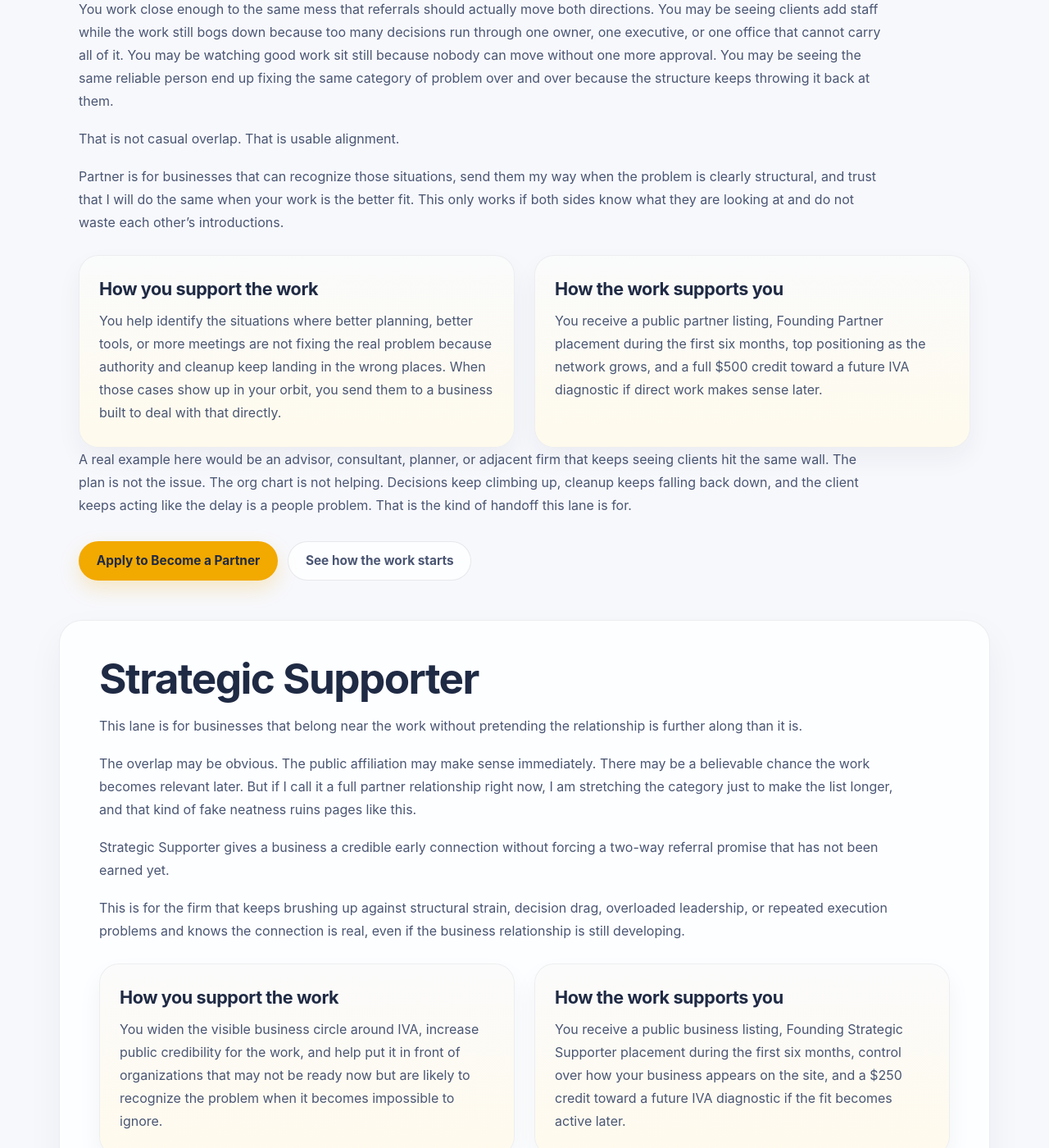
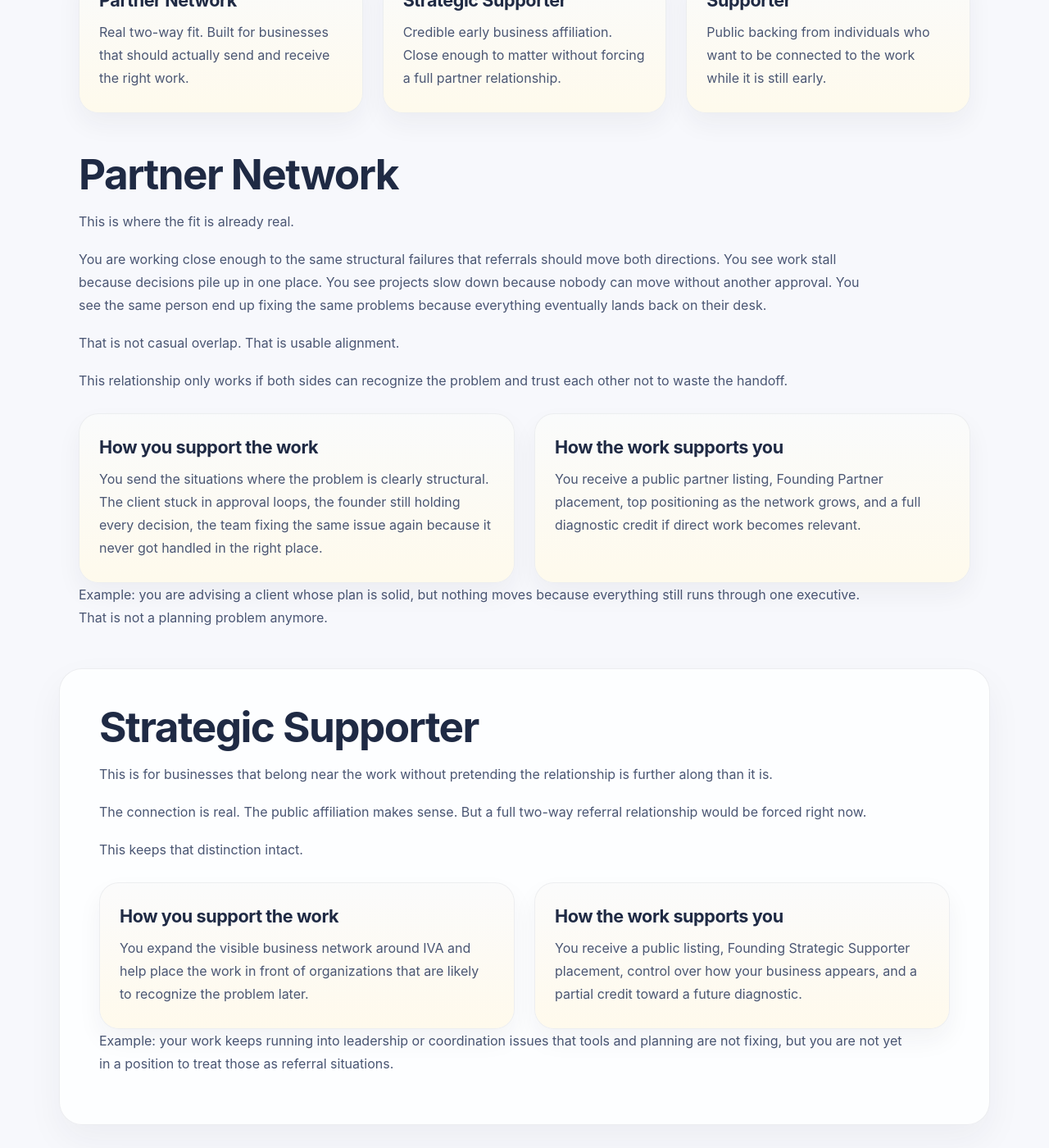
Before and after one commit to efost7873/integratedvaluearchitecture.com, a Jekyll site: the page built from partners-and-supports.html, in a window 1280 px wide and 1400 px high, scrolled down 579 px. Shown: the whole window at 82% size. Built offline with Jekyll 4.4.1, drawn with Linux system fonts in a browser that asks for light colours; some of the changed text lies outside the part shown.

Commit message:
Update partners-and-supports.html

```diff
--- a/partners-and-supports.html
+++ b/partners-and-supports.html
@@ -21,156 +21,13 @@
 
 <section class="section">
   <div class="container narrow">
-    <h2>Partner Network</h2>
-    <p>
-      This is the top lane because this is where the fit is already real.
-    </p>
-    <p>
-      You work close enough to the same mess that referrals should actually move both directions. You may be seeing clients add staff while the work still bogs down because too many decisions run through one owner, one executive, or one office that cannot carry all of it. You may be watching good work sit still because nobody can move without one more approval. You may be seeing the same reliable person end up fixing the same category of problem over and over because the structure keeps throwing it back at them.
-    </p>
-    <p>
-      That is not casual overlap. That is usable alignment.
-    </p>
-    <p>
-      Partner is for businesses that can recognize those situations, send them my way when the problem is clearly structural, and trust that I will do the same when your work is the better fit. This only works if both sides know what they are looking at and do not waste each other’s introductions.
-    </p>
+    <h2>Choose the relationship that actually fits</h2>
 
-    <div class="card-grid two-up">
-      <article class="info-card">
-        <div class="card-link">
-          <h3>How you support the work</h3>
-          <p>
-            You help identify the situations where better planning, better tools, or more meetings are not fixing the real problem because authority and cleanup keep landing in the wrong places. When those cases show up in your orbit, you send them to a business built to deal with that directly.
-          </p>
-        </div>
-      </article>
+    <div class="card-grid three-up">
 
       <article class="info-card">
-        <div class="card-link">
-          <h3>How the work supports you</h3>
-          <p>
-            You receive a public partner listing, Founding Partner placement during the first six months, top positioning as the network grows, and a full $500 credit toward a future IVA diagnostic if direct work makes sense later.
-          </p>
-        </div>
-      </article>
-    </div>
-
-    <p>
-      A real example here would be an advisor, consultant, planner, or adjacent firm that keeps seeing clients hit the same wall. The plan is not the issue. The org chart is not helping. Decisions keep climbing up, cleanup keeps falling back down, and the client keeps acting like the delay is a people problem. That is the kind of handoff this lane is for.
-    </p>
-
-    <div class="cta-block">
-      <a class="button primary" href="https://forms.cloud.microsoft/r/1PfL2D9z5U">Apply to Become a Partner</a>
-      <a class="button secondary" href="/services/">See how the work starts</a>
-    </div>
-  </div>
-</section>
-
-<section class="section alt">
-  <div class="container narrow">
-    <h2>Strategic Supporter</h2>
-    <p>
-      This lane is for businesses that belong near the work without pretending the relationship is further along than it is.
-    </p>
-    <p>
-      The overlap may be obvious. The public affiliation may make sense immediately. There may be a believable chance the work becomes relevant later. But if I call it a full partner relationship right now, I am stretching the category just to make the list longer, and that kind of fake neatness ruins pages like this.
-    </p>
-    <p>
-      Strategic Supporter gives a business a credible early connection without forcing a two-way referral promise that has not been earned yet.
-    </p>
-    <p>
-      This is for the firm that keeps brushing up against structural strain, decision drag, overloaded leadership, or repeated execution problems and knows the connection is real, even if the business relationship is still developing.
-    </p>
-
-    <div class="card-grid two-up">
-      <article class="info-card">
-        <div class="card-link">
-          <h3>How you support the work</h3>
-          <p>
-            You widen the visible business circle around IVA, increase public credibility for the work, and help put it in front of organizations that may not be ready now but are likely to recognize the problem when it becomes impossible to ignore.
-          </p>
-        </div>
-      </article>
-
-      <article class="info-card">
-        <div class="card-link">
-          <h3>How the work supports you</h3>
-          <p>
-            You receive a public business listing, Founding Strategic Supporter placement during the first six months, control over how your business appears on the site, and a $250 credit toward a future IVA diagnostic if the fit becomes active later.
-          </p>
-        </div>
-      </article>
-    </div>
-
-    <p>
-      A real example here would be a business that works near leadership friction, operational slowdowns, or organizational coordination problems and wants to be publicly connected to this work now, without claiming a standing referral relationship before one actually exists.
-    </p>
-
-    <div class="cta-block">
-      <a class="button primary" href="https://forms.cloud.microsoft/r/Ardd9wZsmL">Request Strategic Supporter Status</a>
-      <a class="button secondary" href="/what-clients-get/">See what clients get</a>
-    </div>
-  </div>
-</section>
-
-<section class="section">
-  <div class="container narrow">
-    <h2>Supporter Program</h2>
-    <p>
-      This one is for people who want to back the work publicly and stay close to it while it grows.
-    </p>
-    <p>
-      They are not joining because they need a business development credit. They are joining because they know this pattern when they see it. They have watched one competent person quietly become the cleanup crew for everybody else. They have sat through useless training just to stop the reminder emails. They have seen work go up the chain for approval, come back with edits from someone who cannot do the work, and land right back on the desk of the person who already did it once.
-    </p>
-    <p>
-      Supporter is for people who want their name attached to the work while it is still early and who want a closer line of sight into what is being built, written, tested, and put into the world.
-    </p>
-    <p>
-      That means this lane has to offer more than a thank-you and a listing. The value here is early visibility, founding recognition, and real proximity to the work as it develops.
-    </p>
-
-    <div class="card-grid two-up">
-      <article class="info-card">
-        <div class="card-link">
-          <h3>How you support the work</h3>
-          <p>
-            You provide early public backing, visible legitimacy, and proof that this work is landing with people who have lived close enough to these failures to recognize them immediately.
-          </p>
-        </div>
-      </article>
-
-      <article class="info-card">
-        <div class="card-link">
-          <h3>How the work supports you</h3>
-          <p>
-            You receive public recognition on the site, Founding Supporter placement during the first six months, top positioning as the supporter network grows, and closer connection to the work through early visibility into what is taking shape before it reaches everyone else.
-          </p>
-        </div>
-      </article>
-    </div>
-
-    <p>
-      A real example here would be someone who has spent years watching good people get buried under cleanup, delay, and repeated rework and wants to publicly back a business that is finally naming the problem for what it is instead of dressing it up.
-    </p>
-
-    <div class="cta-block">
-      <a class="button primary" href="https://buy.stripe.com/cNi5kE3jmcGAfJcdLBfrW03">Join as a Supporter</a>
-      <a class="button secondary" href="/about/">Why this work exists</a>
-    </div>
-
-    <p class="section-note">
-      After payment, supporters will be sent to a short form to provide listing details for the site.
-    </p>
-  </div>
-</section>
-
-<section class="section alt">
-  <div class="container narrow">
-    <h2>How these three lanes differ</h2>
-    <div class="card-grid three-up">
-      <article class="info-card">
         <a class="card-link" href="https://forms.cloud.microsoft/r/1PfL2D9z5U">
-          <h3>Partner</h3>
+          <h3>Partner Network</h3>
           <p>
             Real two-way fit. Built for businesses that should actually send and receive the right work.
           </p>
@@ -181,7 +38,7 @@
         <a class="card-link" href="https://forms.cloud.microsoft/r/Ardd9wZsmL">
           <h3>Strategic Supporter</h3>
           <p>
-            Credible early business affiliation. Close enough to matter, without overstating the relationship.
+            Credible early business affiliation. Close enough to matter without forcing a full partner relationship.
           </p>
         </a>
       </article>
@@ -194,57 +51,149 @@
           </p>
         </a>
       </article>
+
     </div>
   </div>
 </section>
 
 <section class="section">
   <div class="container narrow">
-    <h2>Founding listings</h2>
+    <h2>Partner Network</h2>
     <p>
-      The first six months carry founding placement across all three lanes. Those listings stay at the top as the network grows.
+      This is where the fit is already real.
     </p>
     <p>
-      At launch, the homepage will also include two rotating carousels tied to this network. One will feature Partner and Strategic Supporter businesses. The other will feature Supporters. This page is where the full listings live.
+      You are working close enough to the same structural failures that referrals should move both directions. You see work stall because decisions pile up in one place. You see projects slow down because nobody can move without another approval. You see the same person end up fixing the same problems because everything eventually lands back on their desk.
+    </p>
+    <p>
+      That is not casual overlap. That is usable alignment.
+    </p>
+    <p>
+      This relationship only works if both sides can recognize the problem and trust each other not to waste the handoff.
     </p>
 
-    <div class="card-grid three-up">
+    <div class="card-grid two-up">
+
       <article class="info-card">
         <div class="card-link">
-          <h3>Founding Partners</h3>
+          <h3>How you support the work</h3>
           <p>
-            Businesses with active two-way fit will appear here.
+            You send the situations where the problem is clearly structural. The client stuck in approval loops, the founder still holding every decision, the team fixing the same issue again because it never got handled in the right place.
           </p>
-          <div class="inline-links">
-            <a href="https://forms.cloud.microsoft/r/1PfL2D9z5U">Apply now</a>
-          </div>
         </div>
       </article>
 
       <article class="info-card">
         <div class="card-link">
-          <h3>Founding Strategic Supporters</h3>
+          <h3>How the work supports you</h3>
           <p>
-            Businesses with credible early affiliation and future potential fit will appear here.
+            You receive a public partner listing, Founding Partner placement, top positioning as the network grows, and a full diagnostic credit if direct work becomes relevant.
           </p>
-          <div class="inline-links">
-            <a href="https://forms.cloud.microsoft/r/Ardd9wZsmL">Request status</a>
-          </div>
+        </div>
+      </article>
+
+    </div>
+
+    <p>
+      Example: you are advising a client whose plan is solid, but nothing moves because everything still runs through one executive. That is not a planning problem anymore.
+    </p>
+
+  </div>
+</section>
+
+<section class="section alt">
+  <div class="container narrow">
+    <h2>Strategic Supporter</h2>
+    <p>
+      This is for businesses that belong near the work without pretending the relationship is further along than it is.
+    </p>
+    <p>
+      The connection is real. The public affiliation makes sense. But a full two-way referral relationship would be forced right now.
+    </p>
+    <p>
+      This keeps that distinction intact.
+    </p>
+
+    <div class="card-grid two-up">
+
+      <article class="info-card">
+        <div class="card-link">
+          <h3>How you support the work</h3>
+          <p>
+            You expand the visible business network around IVA and help place the work in front of organizations that are likely to recognize the problem later.
+          </p>
         </div>
       </article>
 
       <article class="info-card">
         <div class="card-link">
-          <h3>Founding Supporters</h3>
+          <h3>How the work supports you</h3>
           <p>
-            Individual early backers of the work will appear here.
+            You receive a public listing, Founding Strategic Supporter placement, control over how your business appears, and a partial credit toward a future diagnostic.
           </p>
-          <div class="inline-links">
-            <a href="https://buy.stripe.com/cNi5kE3jmcGAfJcdLBfrW03">Join now</a>
-          </div>
         </div>
       </article>
+
     </div>
+
+    <p>
+      Example: your work keeps running into leadership or coordination issues that tools and planning are not fixing, but you are not yet in a position to treat those as referral situations.
+    </p>
+
+  </div>
+</section>
+
+<section class="section">
+  <div class="container narrow">
+    <h2>Supporter Program</h2>
+    <p>
+      This is for people who want to back the work and stay close to it while it grows.
+    </p>
+    <p>
+      They have seen the same patterns. Work going up for approval and coming back down for cleanup. People sitting through training that does nothing. One reliable person quietly becoming the place everything lands.
+    </p>
+    <p>
+      This is not about buying a service. It is about being visibly connected to the work while it is still early.
+    </p>
+
+    <div class="card-grid two-up">
+
+      <article class="info-card">
+        <div class="card-link">
+          <h3>How you support the work</h3>
+          <p>
+            You provide early backing and visible legitimacy while the work is still being built.
+          </p>
+        </div>
+      </article>
+
+      <article class="info-card">
+        <div class="card-link">
+          <h3>How the work supports you</h3>
+          <p>
+            You receive public recognition, Founding Supporter placement, and early visibility into how the work develops before it reaches a wider audience.
+          </p>
+        </div>
+      </article>
+
+    </div>
+
+    <p>
+      After joining, you will be directed to a short form to provide your listing details.
+    </p>
+
+  </div>
+</section>
+
+<section class="section alt">
+  <div class="container narrow">
+    <h2>Founding listings</h2>
+    <p>
+      Founding placement lasts for the first six months and remains at the top as the network grows.
+    </p>
+    <p>
+      At launch, the homepage will include two rotating carousels. One will feature Partner and Strategic Supporter businesses. The other will feature Supporters. This page holds the full listings.
+    </p>
 
     <div class="listing-block">
       <h3>Founding Partners</h3>
@@ -260,6 +209,7 @@
       <h3>Founding Supporters</h3>
       <p>Coming soon.</p>
     </div>
+
   </div>
 </section>
 
```
